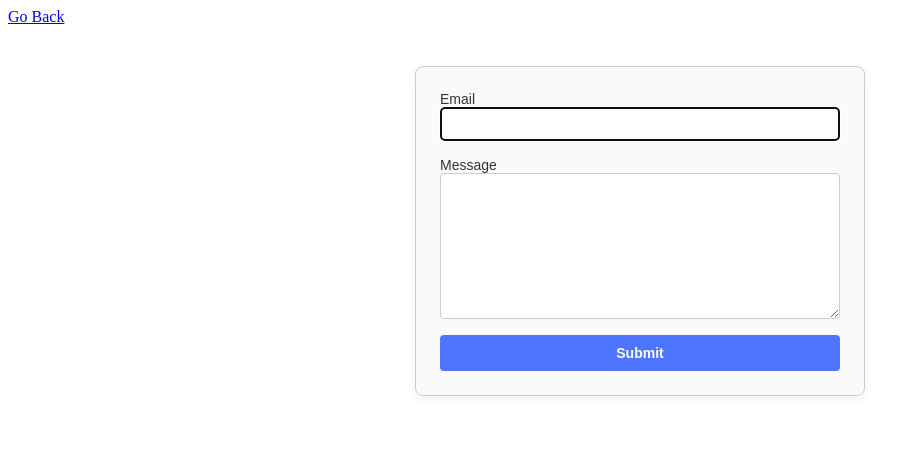
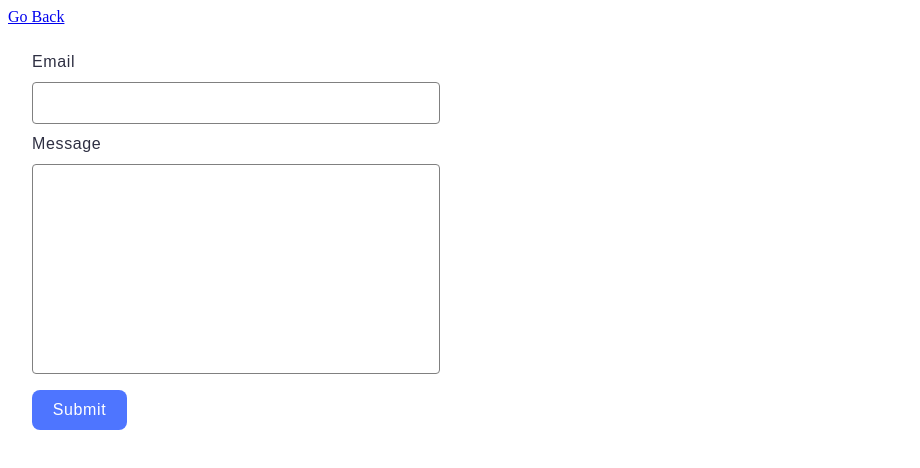
Before and after one commit to Staennuy/goit-js-hw-09, a website built with Vite: page src/2-form.html in a window 1280 px wide. Shown: the whole page, without its empty margins (0-920 px from the left). Built offline with nearby package versions, Linux system fonts and the light colour scheme.

Commit message:
update css, js

```diff
--- a/src/css/form.css
+++ b/src/css/form.css
@@ -1,45 +1,68 @@
 .feedback-form {
   display: flex;
   flex-direction: column;
-  gap: 16px;
-  max-width: 400px;
-  margin: 40px auto;
+  max-width: 408px;
   padding: 24px;
-  border: 1px solid #ccc;
-  border-radius: 8px;
-  background-color: #fafafa;
-  box-shadow: 0 4px 10px rgba(0, 0, 0, 0.05);
-  font-family: sans-serif;
 }
 
-.feedback-form label {
+label {
   display: flex;
   flex-direction: column;
-  font-size: 14px;
-  color: #333;
+  font-family: 'Montserrat', sans-serif;
+  font-weight: 400;
+  font-size: 16px;
+  line-height: 1.5;
+  letter-spacing: 0.04em;
+  color: #2e2f42;
 }
 
-.feedback-form input,
-.feedback-form textarea {
-  padding: 8px 12px;
-  font-size: 14px;
-  border: 1px solid #ccc;
-  border-radius: 4px;
-  resize: vertical;
+label:first-child {
+  margin-bottom: 8px;
 }
 
-.feedback-form button {
-  padding: 10px 16px;
-  font-size: 14px;
-  font-weight: 600;
-  color: white;
+label:nth-child(2) {
+  margin-bottom: 16px;
+}
+
+input,
+textarea {
+  border: 1px solid #808080;
+  border-radius: 4px;
+  margin-top: 8px;
+  color: #2e2f42;
+  font-weight: 400;
+  font-size: 16px;
+  line-height: 1.5;
+  letter-spacing: 0.04em;
+  font-family: inherit;
+  padding: 8px 16px;
+  &:hover {
+    border: 1px solid #000000;
+  }
+  &:active,
+  &:focus {
+    border: 1px solid #808080;
+    outline: none;
+  }
+}
+textarea {
+  resize: none;
+}
+
+button {
+  font-size: 16px;
+  font-weight: 500;
+  line-height: 1.5;
+  letter-spacing: 0.04em;
+  color: #ffffff;
+  padding: 8px 16px;
+  max-width: 95px;
+  border: none;
   background-color: #4e75ff;
-  border: none;
-  border-radius: 4px;
+  border-radius: 8px;
   cursor: pointer;
   transition: background-color 0.3s ease;
+  &:hover {
+    background-color: #6c8cff;
+  }
 }
-
-.feedback-form button:hover {
-  background-color: #003dff;
-}
--- a/src/js/2-form.js
+++ b/src/js/2-form.js
@@ -8,9 +8,13 @@ let formData = {
 
 const savedData = localStorage.getItem(STORAGE_KEY);
 if (savedData) {
-  formData = JSON.parse(savedData);
-  form.elements.email.value = formData.email || '';
-  form.elements.message.value = formData.message || '';
+  try {
+    formData = JSON.parse(savedData);
+    form.elements.email.value = formData.email || '';
+    form.elements.message.value = formData.message || '';
+  } catch (error) {
+    console.error('Invalid localStorage data', error);
+  }
 }
 
 form.addEventListener('input', e => {
```
Also changed, not shown: src/css/gallery.css (+8 -11 lines).
